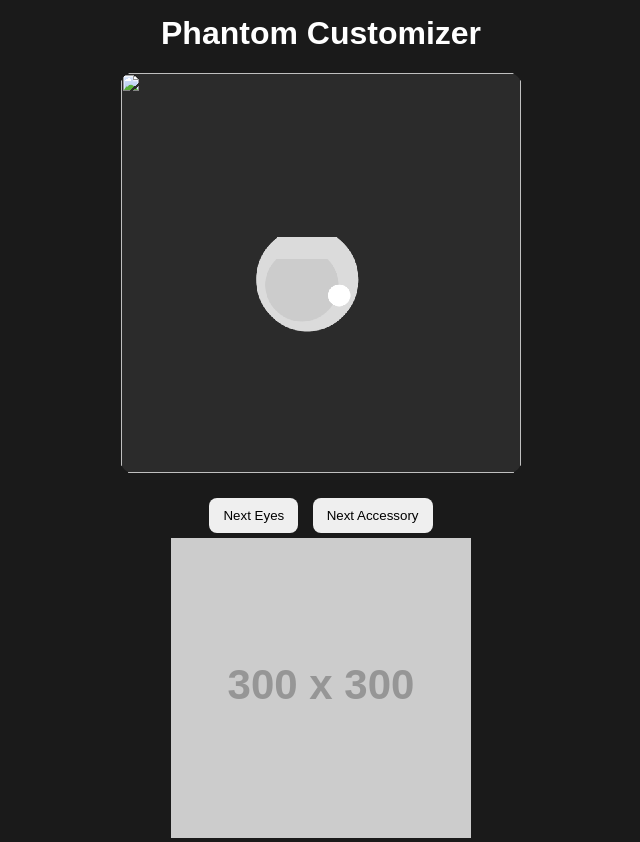
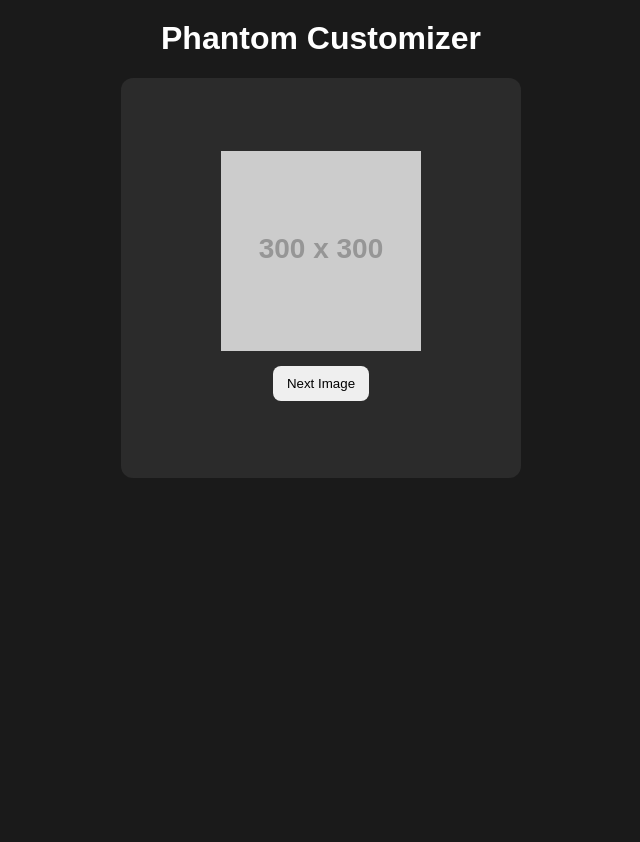
Before and after one commit to jayyniacc/classic-pet-customizer, a plain HTML site: page phantom-customizer/index.html in a window 1280 px wide. Shown: the whole page, without its empty margins (319-959 px from the left). After the commit the page ends 800 px from the top, so only its background shows below. Drawn offline with Linux system fonts and the light colour scheme; placeholder pictures from the web are drawn by us.

Commit message:
Update index.html

```diff
--- a/phantom-customizer/index.html
+++ b/phantom-customizer/index.html
@@ -1,7 +1,7 @@
 <!DOCTYPE html>
 <html lang="en">
 <head>
-  <meta charset="UTF-8">
+  <meta charset="UTF-8" />
   <title>Phantom Customizer</title>
 
   <style>
@@ -14,30 +14,25 @@
     }
 
     h1 {
-      margin-top: 15px;
+      margin-top: 20px;
     }
 
     #stage {
       width: 400px;
       height: 400px;
       margin: 20px auto;
-      position: relative;
       background: #2b2b2b;
       border-radius: 12px;
-      overflow: hidden;
+      display: flex;
+      align-items: center;
+      justify-content: center;
+      flex-direction: column;
+      gap: 10px;
     }
 
-    .layer {
-      position: absolute;
-      width: 100%;
-      height: 100%;
-      top: 0;
-      left: 0;
-      image-rendering: pixelated;
-    }
-
-    #controls {
-      margin-top: 20px;
+    img {
+      width: 200px;
+      height: 200px;
     }
 
     button {
@@ -55,38 +50,20 @@
   <h1>Phantom Customizer</h1>
 
   <div id="stage">
+    <img id="mainImage" src="https://placehold.co/300x300" />
 
-    <!-- BODY -->
-    <img id="body" class="layer">
-    <img id="bodyShine" class="layer">
-
-    <!-- LEGS -->
-    <img id="topLeg" class="layer">
-    <img id="bottomLeg" class="layer">
-
-    <!-- EYES -->
-    <img id="eyeWhite" class="layer">
-    <img id="iris" class="layer">
-    <img id="eyeSparkle" class="layer">
-    <img id="eyeFold" class="layer">
-
-    <!-- STITCHES -->
-    <img id="stitch1" class="layer">
-    <img id="stitch2" class="layer">
-
-    <!-- ACCESSORY -->
-    <img id="accessory" class="layer">
-
+    <button onclick="changeImage()">Next Image</button>
   </div>
 
-  <div id="controls">
-    <button onclick="nextEyes()">Next Eyes</button>
-    <button onclick="nextAccessory()">Next Accessory</button>
-  </div>
+  <script>
+    let index = 1;
 
-  <script src="script.js"></script>
-
-<img id="testImage" src="https://placehold.co/300x300" />
+    function changeImage() {
+      index++;
+      document.getElementById("mainImage").src =
+        "https://placehold.co/300x300?text=Image+" + index;
+    }
+  </script>
 
 </body>
 </html>
```
